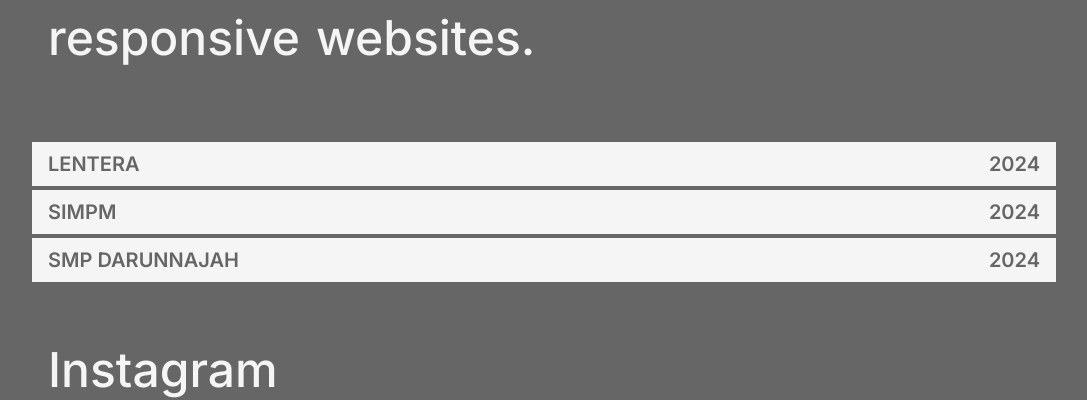
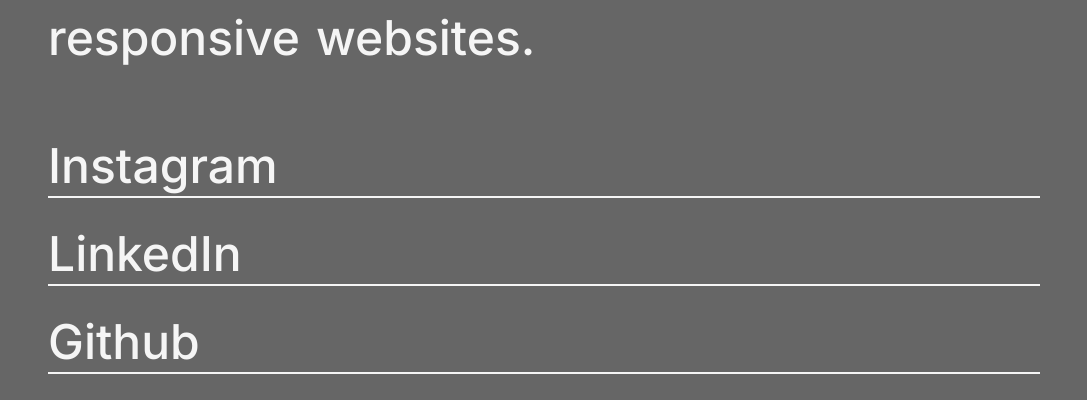
Before and after one commit to fadhilkholaf/fadhilkholaf.my.id, a Next.js app: page / in a window 1280 px wide. Shown: the part 1267-1667 px from the top of the page, without its empty margins (96-1183 px from the left). Built offline with nearby package versions, Linux system fonts and the light colour scheme.

Commit message:
chore: hide project section

```diff
--- a/src/app/page.tsx
+++ b/src/app/page.tsx
@@ -70,7 +70,7 @@
         <Landing />
       </section>
       <About />
-      <Project />
+      {/* <Project /> */}
       <Contact />
       <section className="h-full" ref={last}>
         <Landing />
```
